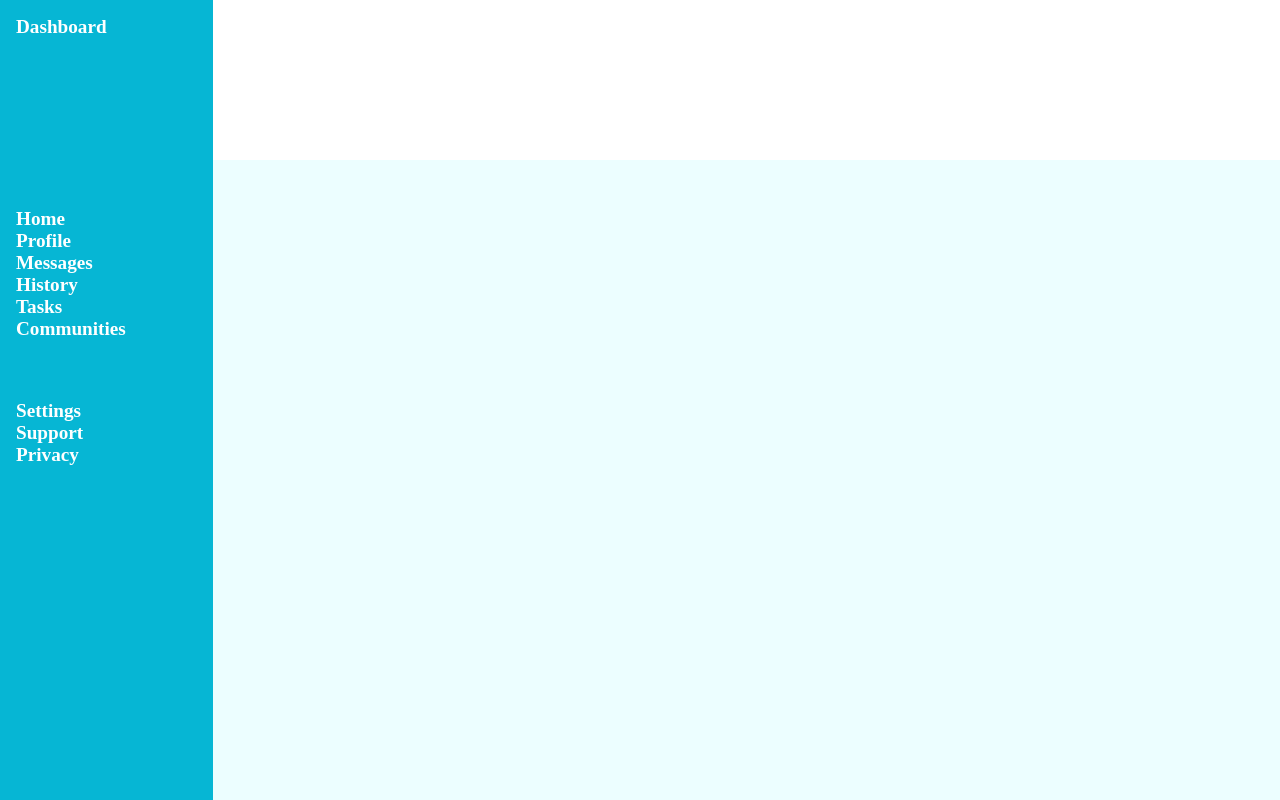
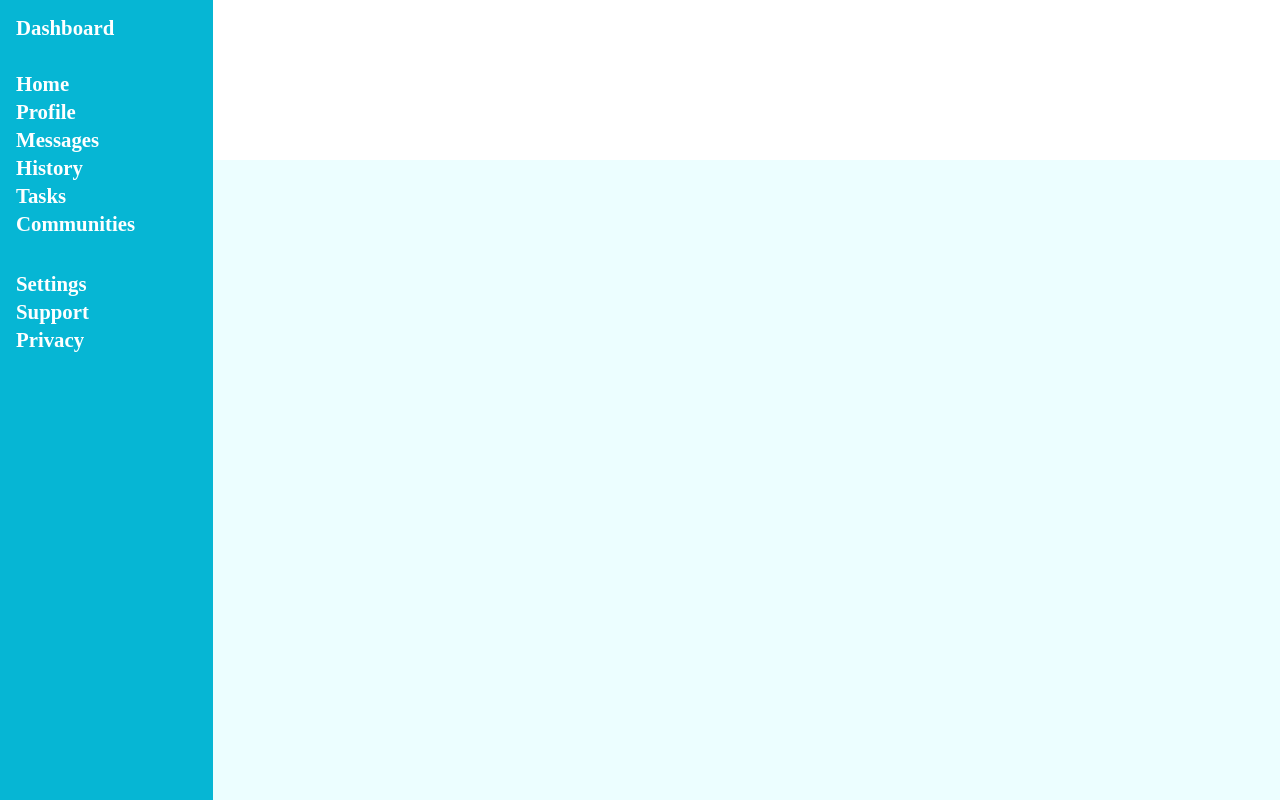
Before and after one commit to OndraSvec/admin-dashboard, a plain HTML site: page index.html in a window 1280 px wide. Drawn offline with Linux system fonts and the light colour scheme.

Commit message:
Fix sidebar layout
Previously, the sidebar layout devoted equal size rows to its individual
groups of elements irrespective of their size given by the number of
contents.

Now, the sidebar is layed out in a way that spaces out each row by the
same gap.

```diff
--- a/style.css
+++ b/style.css
@@ -29,15 +29,21 @@ body {
     background-color: var(--blue-primary);
     color: white;
 
-    font-size: clamp(0.6rem, 0.6rem + 2vmin, 1.2rem);
+    font-size: clamp(0.6rem, 0.6rem + 2vmin, 1.3rem);
     font-weight: 600;
 
     grid-row: 1 / -1;
 
     display: grid;
-    grid-template-rows: repeat(3, 1fr) 1fr;
+    grid-template-rows: repeat(3, auto) 1fr;
+    row-gap: 2rem;
 
     padding: 1rem;
+}
+
+.sidebar .navigation > p,
+.sidebar .branding > p {
+    margin-bottom: 0.25rem;
 }
 
 header {
```
